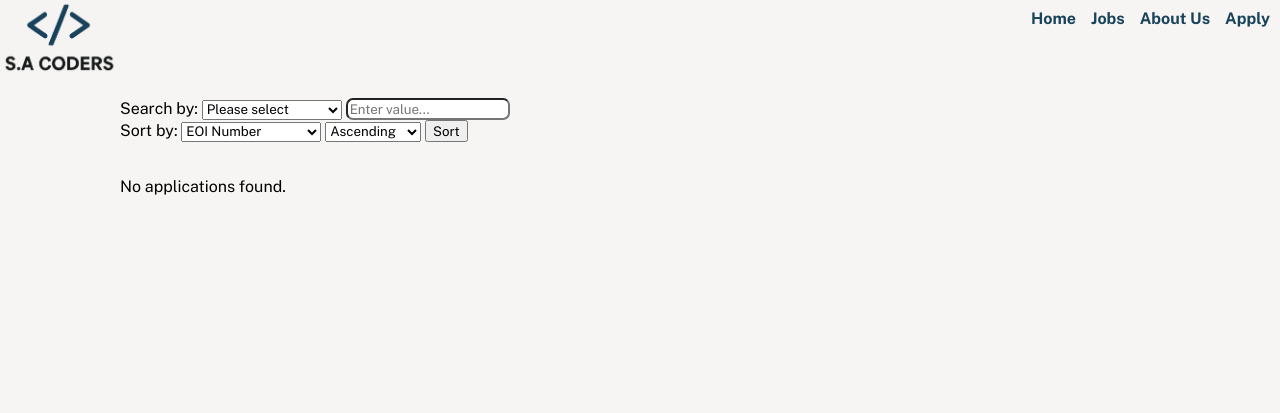
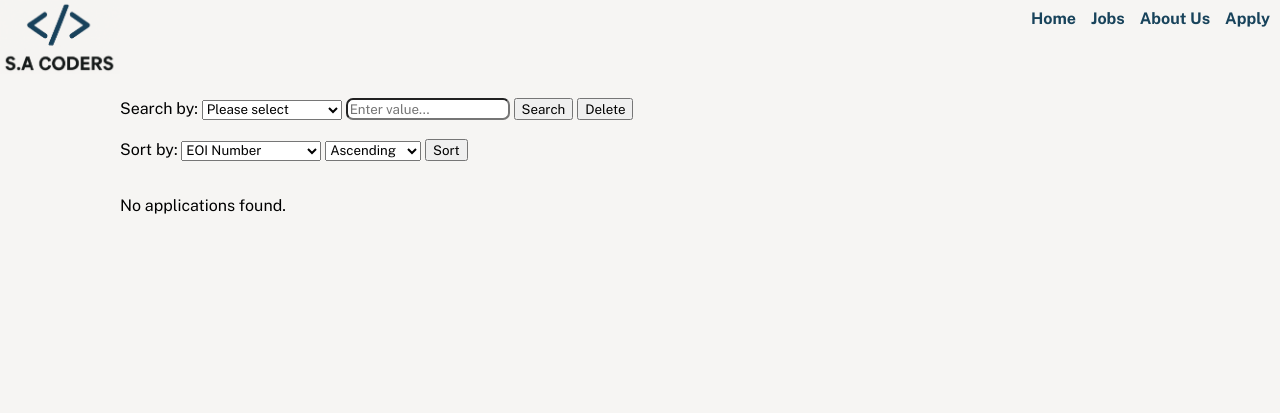
Before and after one commit to 105924231/projectpart1, a PHP site: page /manage.php in a window 1280 px wide. Shown: the part 17-430 px from the top of the page. Run offline with PHP 8.4, Linux system fonts and the light colour scheme; data that the repository does not hold is empty.

Commit message:
did some final small styling changes, fixed a couple of errors in manage.php

```diff
--- a/manage.php
+++ b/manage.php
@@ -97,7 +97,13 @@ $is_search = ($_SERVER['REQUEST_METHOD'] == 'POST' && isset($_POST['search']));
         </select>
 
         <input type="text" name="search_value" placeholder="Enter value..." value="<?= isset($_POST['search_value']) ? htmlspecialchars($_POST['search_value']) : '' ?>" required>
+
+        <button class="manage-buttons" type="submit" name="search">Search</button>
+
+        <button class="manage-buttons" type="submit" name="delete" onclick="return confirm('Are you sure you want to delete all matching expressions of interest?')">Delete</button>
     </form>
+
+    <br>
 
 <!--The ? : parts of the following code are shorthand for if-else statements, which I learned from W3Schools.-->
     <form method="POST" class="sort_form">
```
